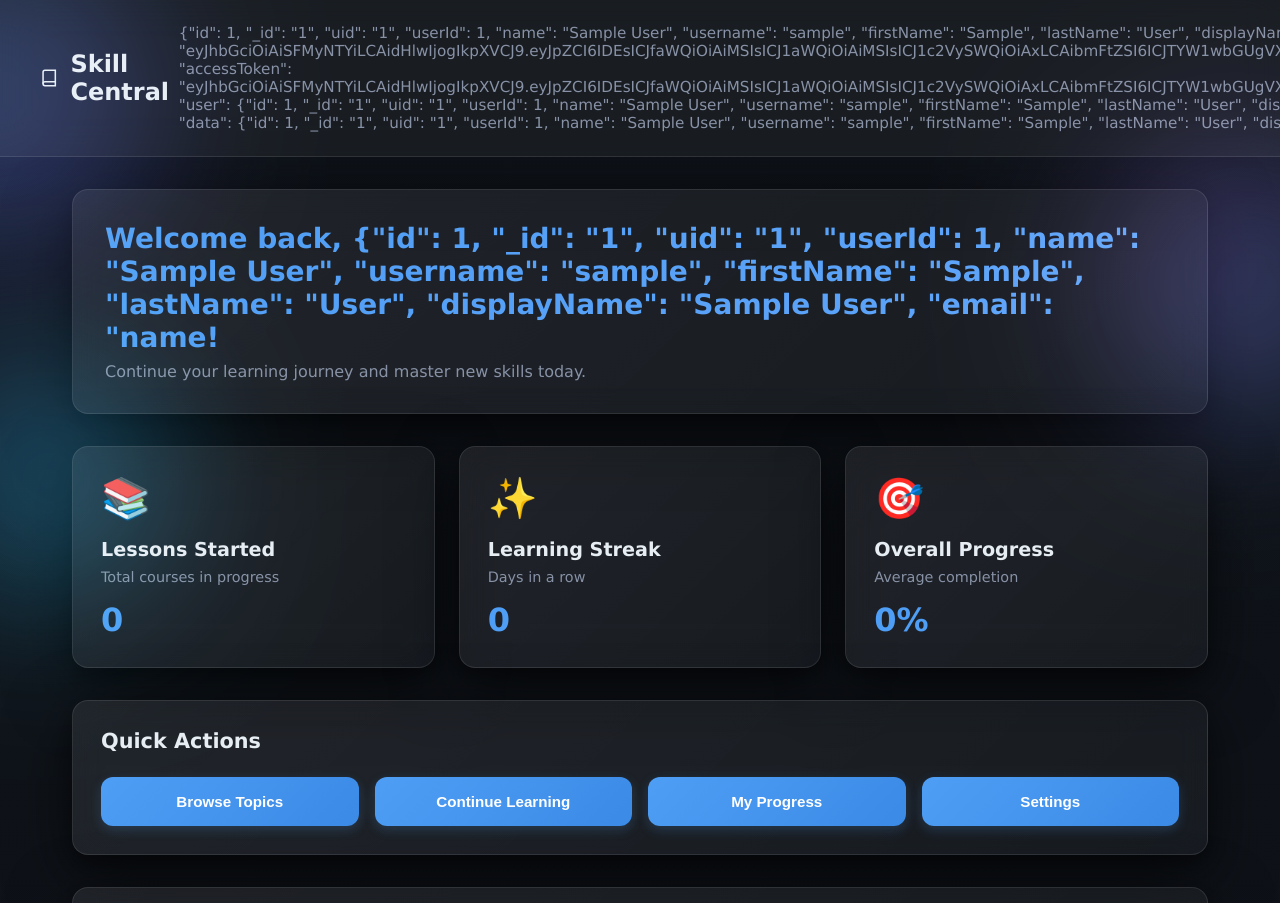
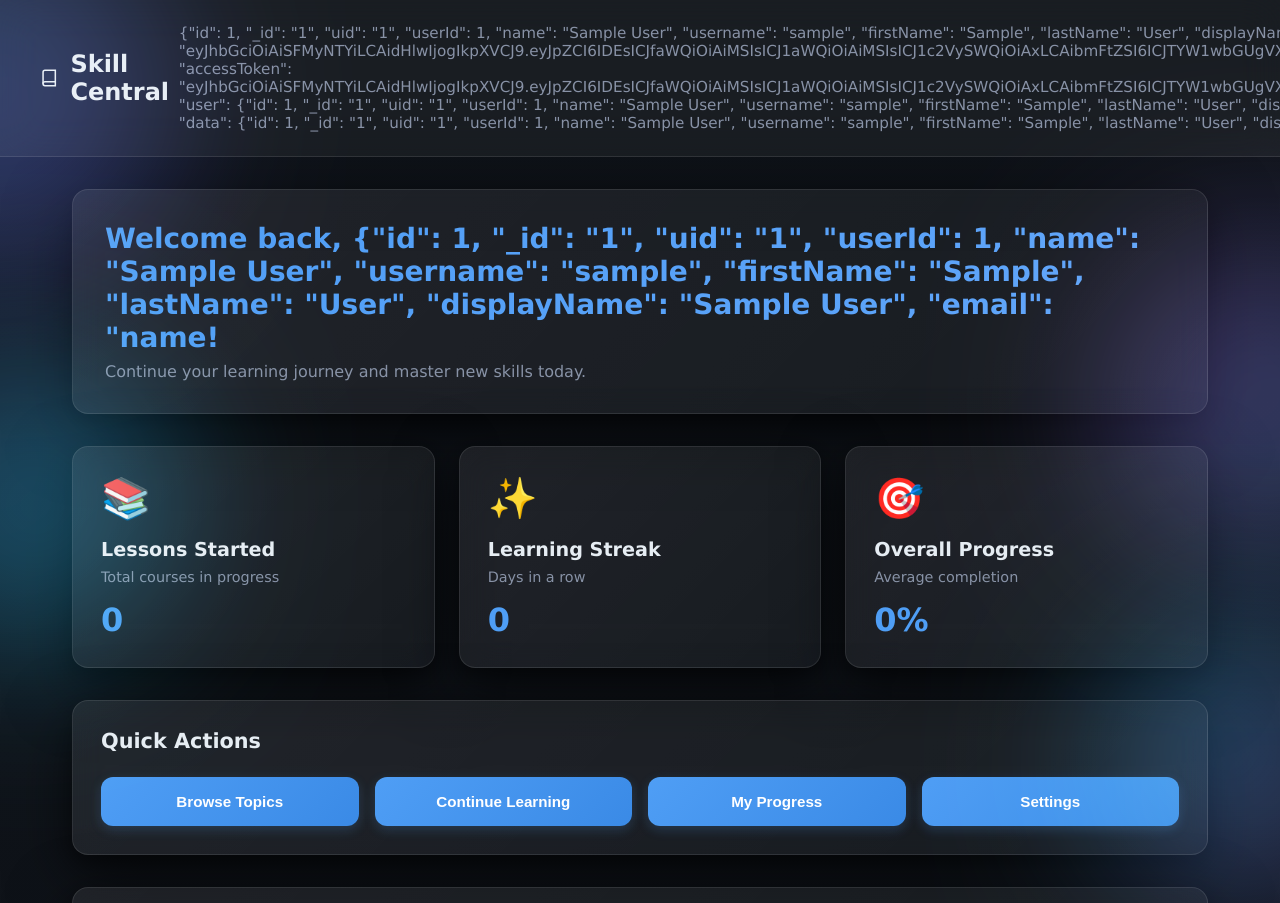
Before and after one commit to BuildOneRobotics/Skill-Central, a plain HTML site: page dashboard.html in a window 1280 px wide. Shown: the top 903 px of the page. Drawn offline with Linux system fonts and the light colour scheme; sample sign-in values are in the browser's storage.

Commit message:
Expand and spread out blobs: add 4th blob to homepage and dashboard, improve bottom page coverage

```diff
--- a/assets/styles.css
+++ b/assets/styles.css
@@ -30,28 +30,35 @@
 }
 
 .blob-1 {
-  width: 300px;
-  height: 300px;
+  width: 350px;
+  height: 350px;
   background: linear-gradient(135deg, #4f9ef5, #6b5dff);
-  top: -50px;
-  left: -150px;
+  top: -80px;
+  left: -180px;
 }
 
 .blob-2 {
-  width: 280px;
-  height: 280px;
+  width: 320px;
+  height: 320px;
   background: linear-gradient(135deg, #9d4edd, #4f9ef5);
-  top: 35%;
-  right: -100px;
-  transform: translateY(-50%);
+  top: 30%;
+  right: -140px;
 }
 
 .blob-3 {
-  width: 250px;
-  height: 250px;
+  width: 300px;
+  height: 300px;
   background: linear-gradient(135deg, #4f9ef5, #00d4ff);
-  bottom: 200px;
-  left: -80px;
+  bottom: 150px;
+  left: -120px;
+}
+
+.blob-4 {
+  width: 280px;
+  height: 280px;
+  background: linear-gradient(135deg, #00d4ff, #9d4edd);
+  bottom: -100px;
+  right: -100px;
 }
 [data-theme="light"]{
   --bg:#ffffff;
--- a/dashboard.html
+++ b/dashboard.html
@@ -288,6 +288,7 @@
     <div class="blob blob-1"></div>
     <div class="blob blob-2"></div>
     <div class="blob blob-3"></div>
+    <div class="blob blob-4"></div>
 
     <div class="dashboard-container">
       <!-- HEADER -->
```
Also changed, not shown: index.html (+1 -0 lines).
